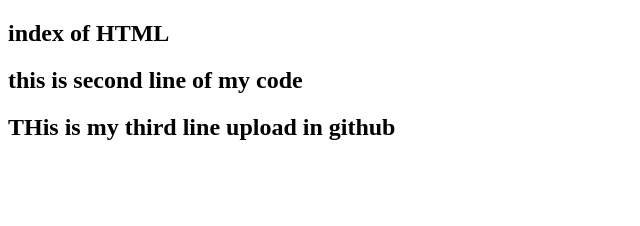
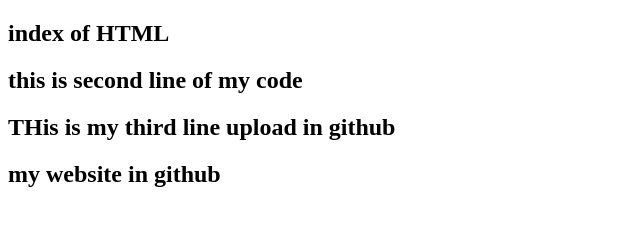
Before and after one commit to solimanumor/Introduction-of-Soliman, a plain HTML site: page index.html in a window 1280 px wide. Shown: the whole page, without its empty margins (0-640 px from the left). Drawn offline with Linux system fonts and the light colour scheme.

Commit message:
new line

```diff
--- a/index.html
+++ b/index.html
@@ -9,5 +9,6 @@
     <h2>index of HTML</h2>
     <h2>this is second line of my code</h2>
     <h2>THis is my third line upload in github</h2>
+    <h2>my website in github</h2>
 </body>
 </html>
```
